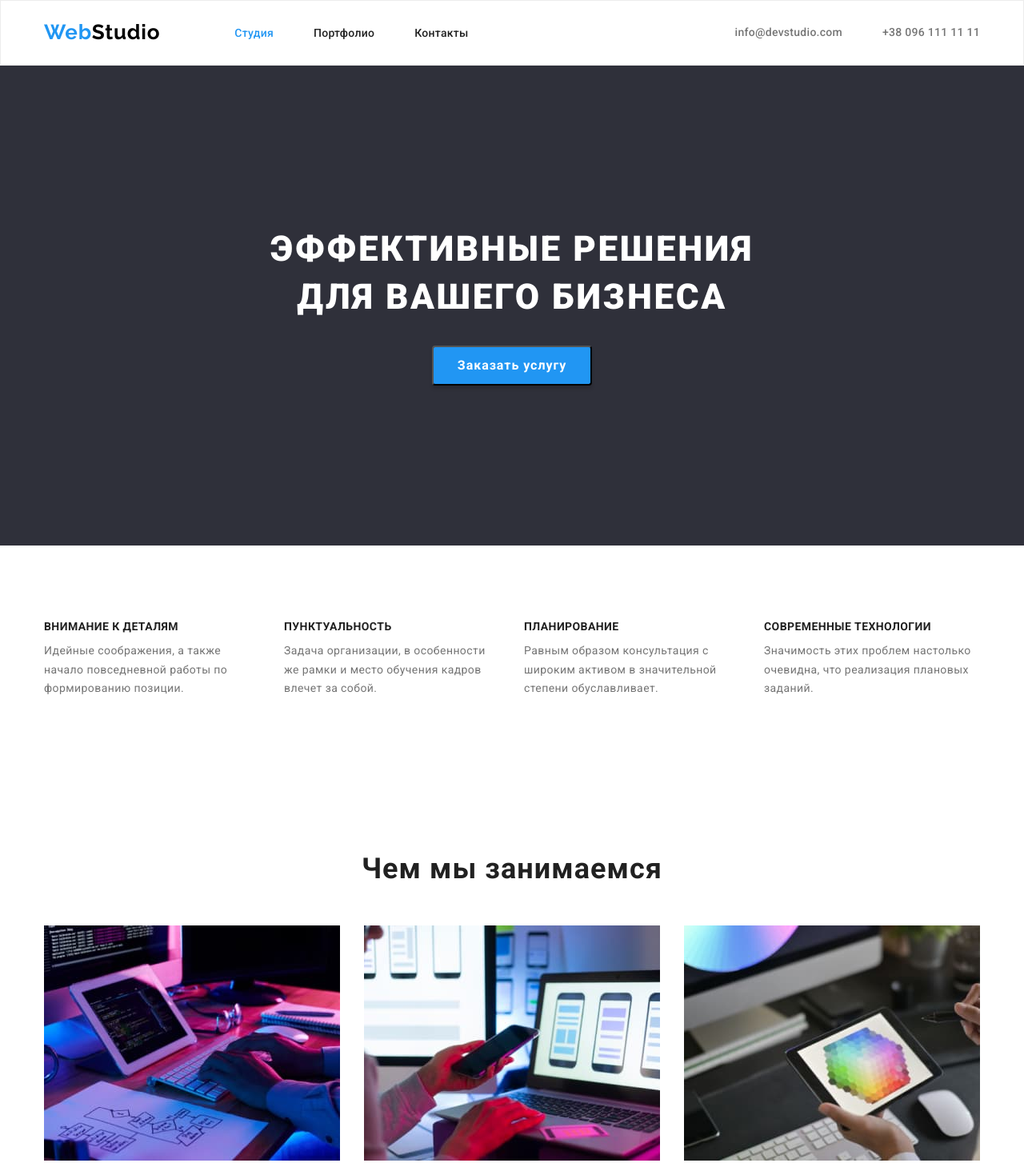
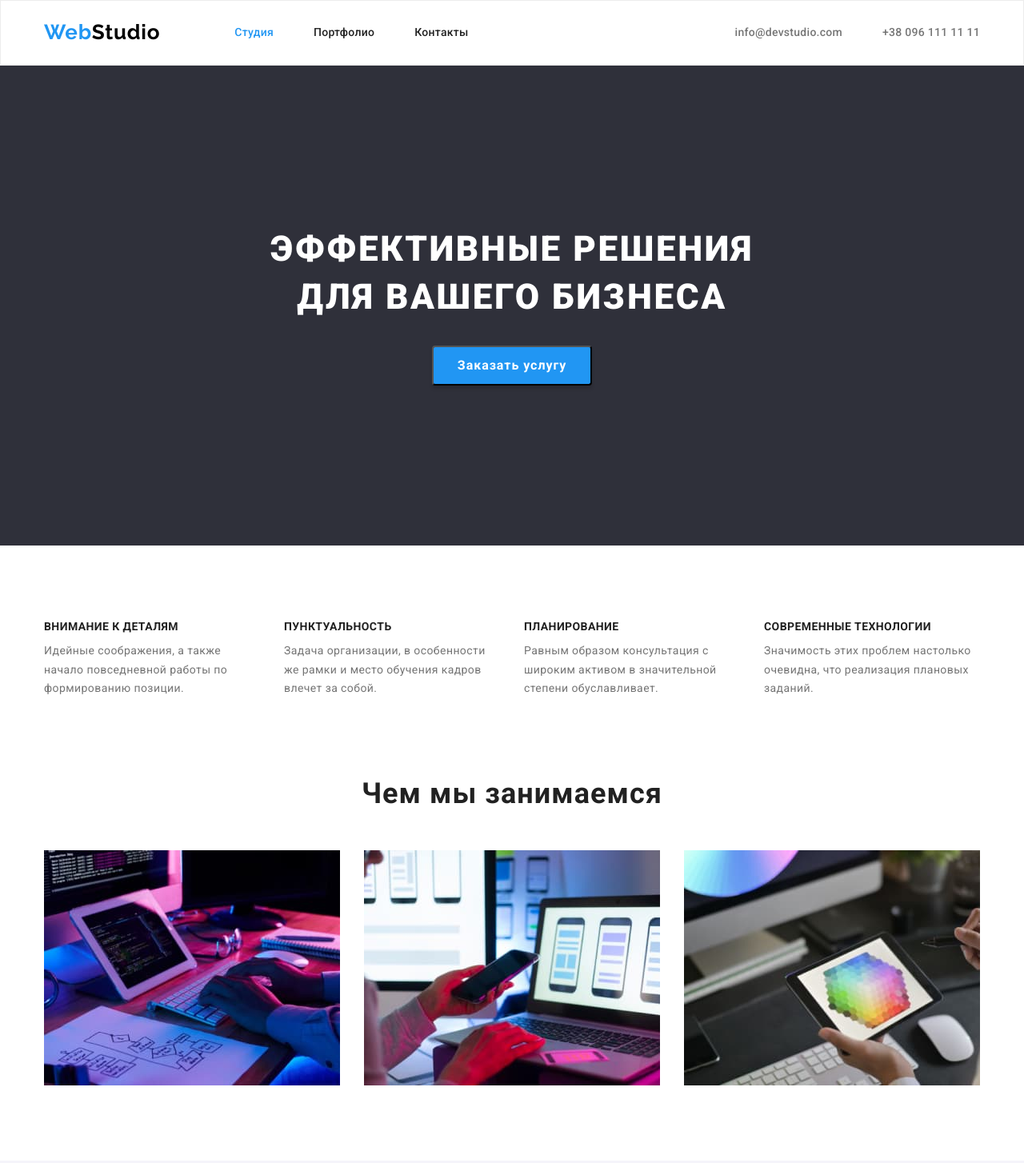
Before and after one commit to vvs1403/goit-markup-hw-03, a plain HTML site: page index.html in a window 1280 px wide. Shown: the top 1454 px of the page at 80% size. Drawn offline with nearby package versions, Linux system fonts and the light colour scheme.

Commit message:
finish hw3

```diff
--- a/css/styles.css
+++ b/css/styles.css
@@ -87,13 +87,16 @@ body {
 .nav-studio,
 .nav-portfolio,
 .nav-contakt {
+    display: block;
+    padding-top: 32px;
+    padding-bottom: 32px;
+
     color:var(--accent-text-color);
     font-weight: 500;
     font-size: 14px;
     line-height: 1.14;
     letter-spacing: 0.02em;
-    padding-top: 32px;
-    padding-bottom: 32px;
+
 }
 
 .nav-portfolio-item,
@@ -226,7 +229,6 @@ body {
 }
 
 .what-doing {
-    padding-top: 94px;
     padding-bottom: 94px;
 }
 
```
